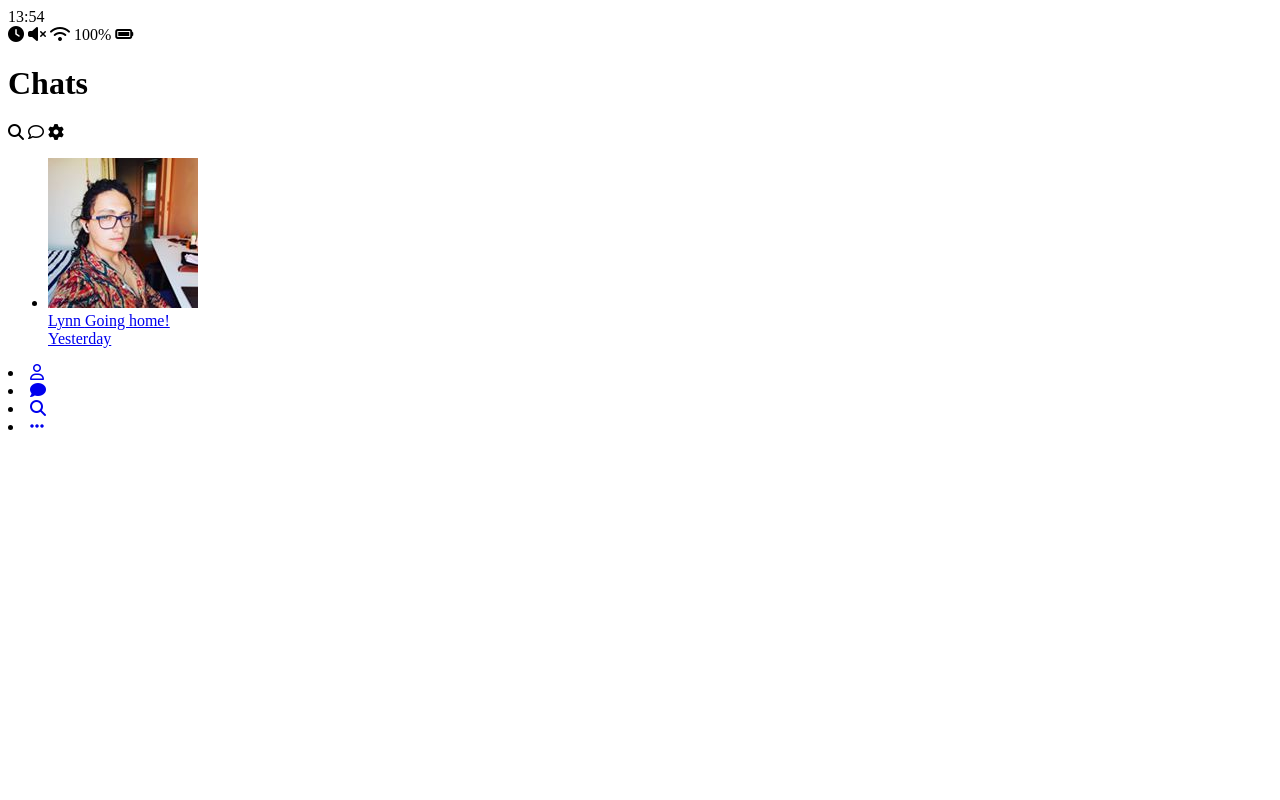
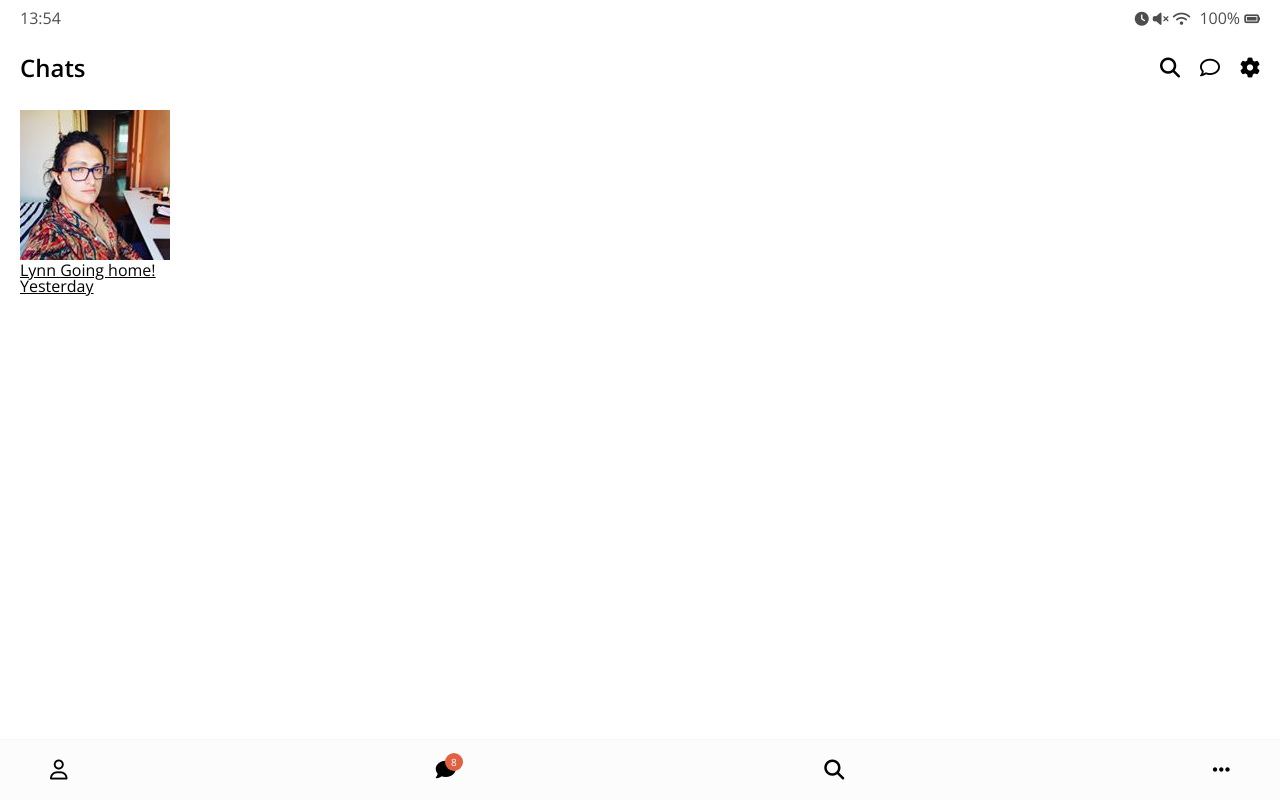
Before and after one commit to DragooCho/kakao-clone-v2, a plain HTML site: page index.html in a window 1280 px wide. Drawn offline with nearby package versions, Linux system fonts and the light colour scheme.

Commit message:
training

```diff
--- /dev/null
+++ b/css/header.css
@@ -0,0 +1,26 @@
+.header {
+  display: flex;
+  justify-content: space-between;
+  margin-bottom: 30px;
+  align-items: center;
+}
+.header .header__title {
+  font-size: 24px;
+  font-weight: 600;
+}
+
+.header .header__icon {
+  font-size: 20px;
+  margin-left: 20px;
+  cursor: pointer;
+}
+
+.header .header__header-column {
+  display: flex;
+  align-items: center;
+}
+
+.header .header__back-btn {
+  font-size: 22px;
+  margin-right: 20px;
+}
--- /dev/null
+++ b/css/nav-bar.css
@@ -0,0 +1,37 @@
+.nav {
+  position: fixed;
+  width: 100%;
+  background-color: #fcfcfc;
+  padding: 20px 50px;
+  left: 0px;
+  bottom: 0px;
+  border-top: 1px solid #f7f7f7;
+}
+
+.nav .nav__list {
+  display: flex;
+  justify-content: space-between;
+}
+
+.nav i {
+  font-size: 20px;
+}
+
+.nav .nav__list-link {
+  position: relative;
+}
+
+.nav .nav__badge {
+  position: absolute;
+  top: -7px;
+  right: -7px;
+  font-size: 10px;
+  color: white;
+  background-color: #e16243;
+  width: 18px;
+  height: 18px;
+  display: flex;
+  justify-content: center;
+  align-items: center;
+  border-radius: 50%;
+}
--- /dev/null
+++ b/css/reset.css
@@ -0,0 +1,124 @@
+html,
+body,
+div,
+span,
+applet,
+object,
+iframe,
+h1,
+h2,
+h3,
+h4,
+h5,
+h6,
+p,
+blockquote,
+pre,
+a,
+abbr,
+acronym,
+address,
+big,
+cite,
+code,
+del,
+dfn,
+em,
+img,
+ins,
+kbd,
+q,
+s,
+samp,
+small,
+strike,
+strong,
+sub,
+sup,
+tt,
+var,
+b,
+u,
+i,
+center,
+dl,
+dt,
+dd,
+ol,
+ul,
+li,
+fieldset,
+form,
+label,
+legend,
+table,
+caption,
+tbody,
+tfoot,
+thead,
+tr,
+th,
+td,
+article,
+aside,
+canvas,
+details,
+embed,
+figure,
+figcaption,
+footer,
+header,
+hgroup,
+menu,
+nav,
+output,
+ruby,
+section,
+summary,
+time,
+mark,
+audio,
+video {
+  margin: 0;
+  padding: 0;
+  border: 0;
+  font-size: 100%;
+  font: inherit;
+  vertical-align: baseline;
+}
+/* HTML5 display-role reset for older browsers */
+article,
+aside,
+details,
+figcaption,
+figure,
+footer,
+header,
+hgroup,
+menu,
+nav,
+section {
+  display: block;
+}
+body {
+  line-height: 1;
+}
+ol,
+ul {
+  list-style: none;
+}
+blockquote,
+q {
+  quotes: none;
+}
+blockquote:before,
+blockquote:after,
+q:before,
+q:after {
+  content: "";
+  content: none;
+}
+table {
+  border-collapse: collapse;
+  border-spacing: 0;
+}
--- /dev/null
+++ b/css/status-bar.css
@@ -0,0 +1,14 @@
+.status-bar {
+  display: flex;
+  justify-content: space-between;
+  margin-bottom: 30px;
+  opacity: 0.7;
+}
+
+.status-bar i {
+  font-size: 14px;
+}
+
+.status-bar .status-bar__battery-level {
+  margin-left: 5px;
+}
--- /dev/null
+++ b/css/styles.css
@@ -0,0 +1,21 @@
+@import url("https://fonts.googleapis.com/css2?family=Open+Sans:wght@400;600&display=swap");
+@import "reset.css";
+@import "status-bar.css";
+@import "header.css";
+@import "nav-bar.css";
+
+* {
+  box-sizing: border-box;
+}
+
+body {
+  background-color: white;
+  padding: 10px 20px;
+  color: #020202;
+  font-family: "Open Sans", -apple-system, BlinkMacSystemFont, "Segoe UI",
+    Roboto, Oxygen, Ubuntu, Cantarell, "Open Sans", "Helvetica Neue", sans-serif;
+}
+
+a {
+  color: inherit;
+}
--- a/index.html
+++ b/index.html
@@ -7,6 +7,7 @@
       src="https://kit.fontawesome.com/b5f59d1228.js"
       crossorigin="anonymous"
     ></script>
+    <link rel="stylesheet" href="css/styles.css" />
     <title>Chats | Kakao Clone</title>
   </head>
   <body>
@@ -61,7 +62,7 @@
       </ul>
     </main>
     <nav class="nav">
-      <ui class="nav__list">
+      <ul class="nav__list">
         <li class="nav__list-item">
           <a href="friends.html" class="nav__list-link">
             <i class="far fa-user"></i>
@@ -69,6 +70,7 @@
         </li>
         <li class="nav__list-item">
           <a href="index.html" class="nav__list-link">
+            <div class="nav__badge">8</div>
             <i class="fas fa-comment"></i>
           </a>
         </li>
@@ -82,7 +84,7 @@
             <i class="fas fa-ellipsis-h"></i>
           </a>
         </li>
-      </ui>
+      </ul>
     </nav>
   </body>
 </html>
```
Also changed, not shown: chat.html (+5 -5 lines), find.html (+2 -1 lines), friends.html (+4 -3 lines), more.html (+4 -3 lines), settings.html (+3 -2 lines), 1 other file.
